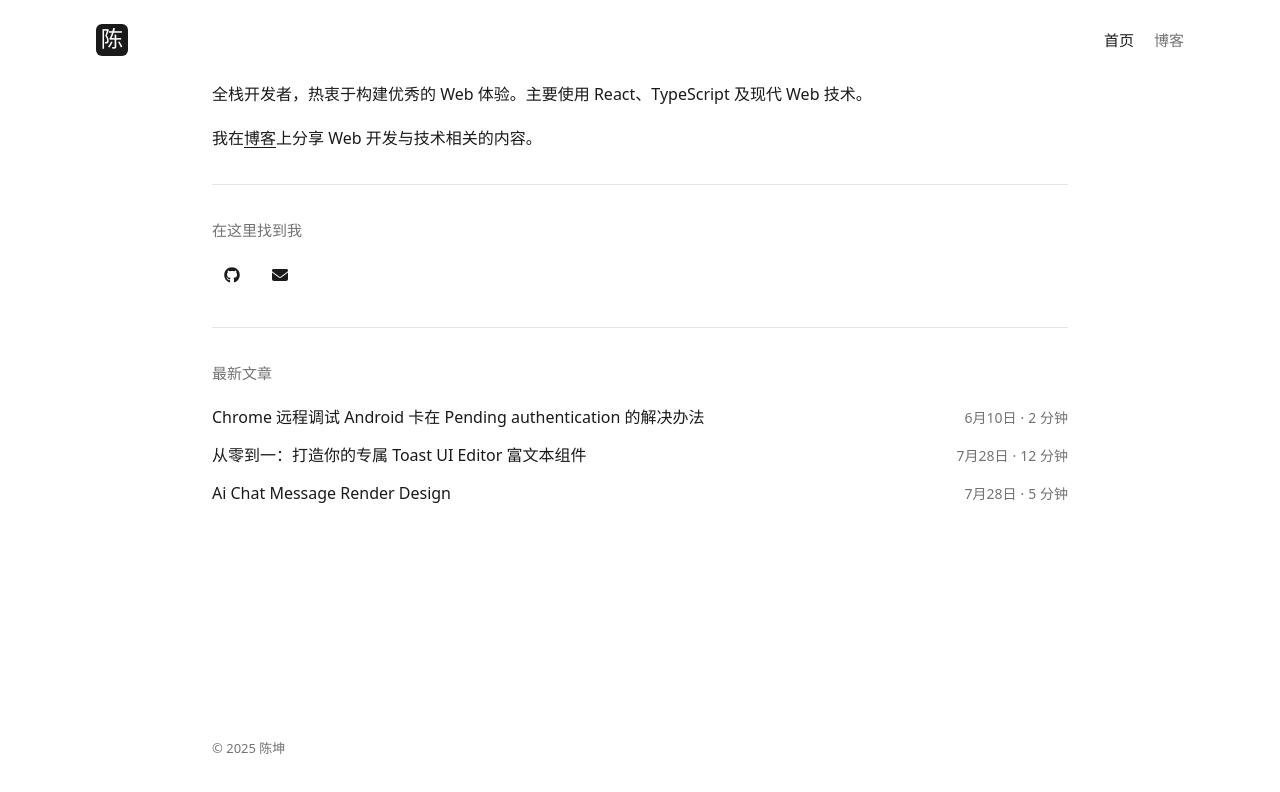
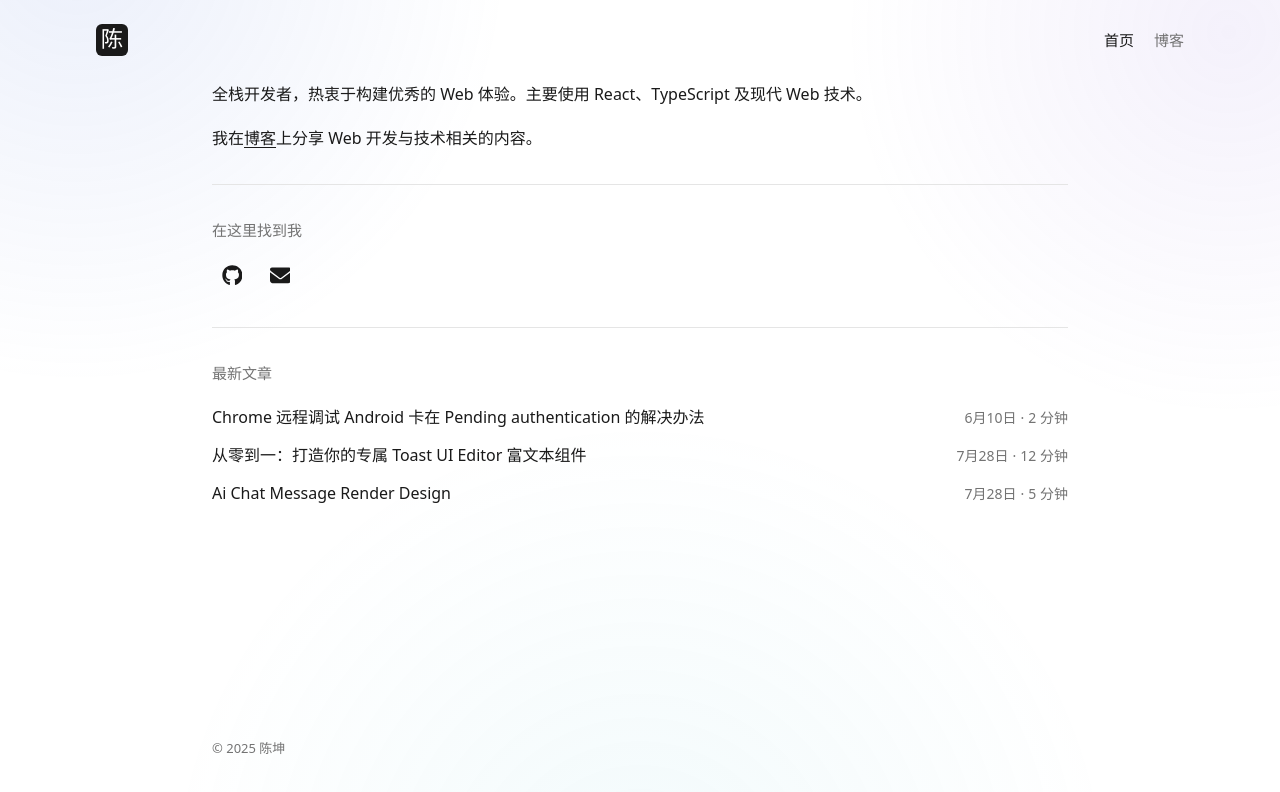
Before and after one commit to ChenKun1997/Blog, a React (Vite) app: page / in a window 1280 px wide. Shown: the top 792 px of the page. Built offline with nearby package versions, Linux system fonts and the light colour scheme; a web font is replaced by a local one.

Commit message:
feat: 添加柔和弥散光晕背景,放大社交图标

```diff
--- a/src/index.css
+++ b/src/index.css
@@ -20,6 +20,14 @@
     --link: #ededed;
     --code-bg: #171717;
   }
+
+  /* 暗色下提亮光晕,使其在深底上仍可见,色温偏冷 */
+  body::before {
+    background:
+      radial-gradient(45rem 45rem at 6% -6%, rgba(110, 150, 240, 0.18), transparent 60%),
+      radial-gradient(40rem 40rem at 96% 4%, rgba(170, 135, 235, 0.15), transparent 60%),
+      radial-gradient(48rem 48rem at 50% 112%, rgba(80, 200, 220, 0.13), transparent 62%);
+  }
 }
 
 *,
@@ -40,6 +48,19 @@ body {
   background: var(--background);
   color: var(--foreground);
   line-height: 1.75;
+}
+
+/* 背景:柔和的弥散光晕,静态、低饱和,不影响阅读 */
+body::before {
+  content: '';
+  position: fixed;
+  inset: 0;
+  z-index: -1;
+  pointer-events: none;
+  background:
+    radial-gradient(45rem 45rem at 6% -6%, rgba(96, 130, 220, 0.12), transparent 60%),
+    radial-gradient(40rem 40rem at 96% 4%, rgba(150, 120, 220, 0.10), transparent 60%),
+    radial-gradient(48rem 48rem at 50% 112%, rgba(80, 190, 210, 0.08), transparent 62%);
 }
 
 a {
@@ -195,6 +216,7 @@ a:hover {
   justify-content: center;
   width: 2.5rem;
   height: 2.5rem;
+  font-size: 1.3rem;
   border-radius: 9999px;
   color: var(--foreground);
   text-decoration: none;
```
